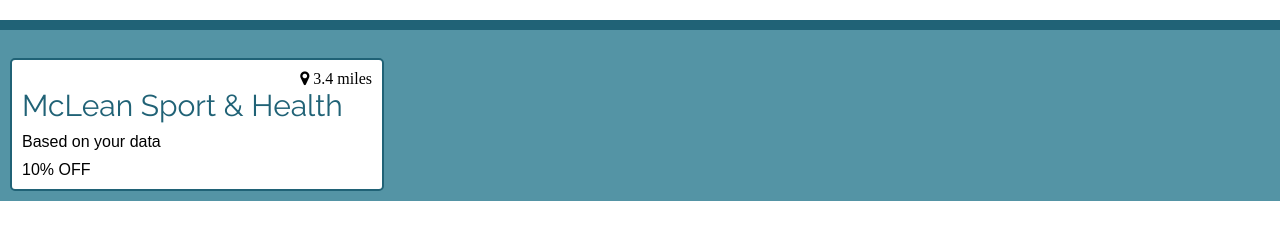
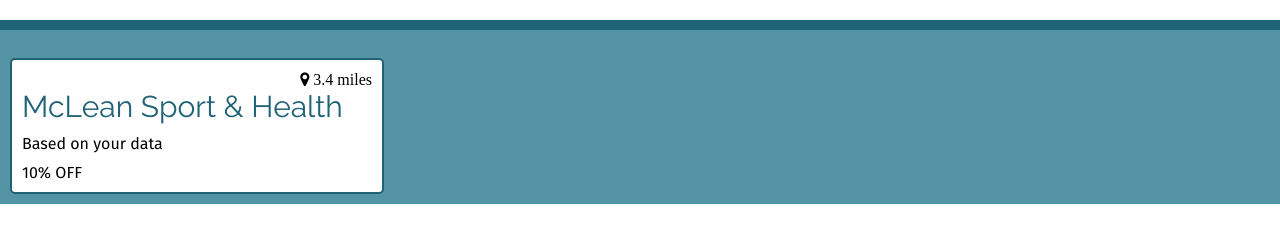
Before and after one commit to aayushks/SmartHealthGuide-FrontEnd, a React (Create React App) app: page / in a window 1280 px wide. Shown: the part 170-402 px from the top of the page. Built offline with nearby package versions, Linux system fonts and the light colour scheme.

Commit message:
Using new font for non header elements

```diff
--- a/src/App.css
+++ b/src/App.css
@@ -42,18 +42,21 @@
 .Suggestion-dist {
 	text-align: right;
 	margin: unset;
+	font-family: 'Fira Sans', sans-serif;
 }
 
 .Suggestion-data-type {
 	margin: unset;
 	margin-top: 10px;
 	text-align: left;
+	font-family: 'Fira Sans', sans-serif;
 }
 
 .Suggestion-offer {
 	margin: unset;
 	margin-top: 10px;
 	text-align: left;
+	font-family: 'Fira Sans', sans-serif;
 }
 
 
```
